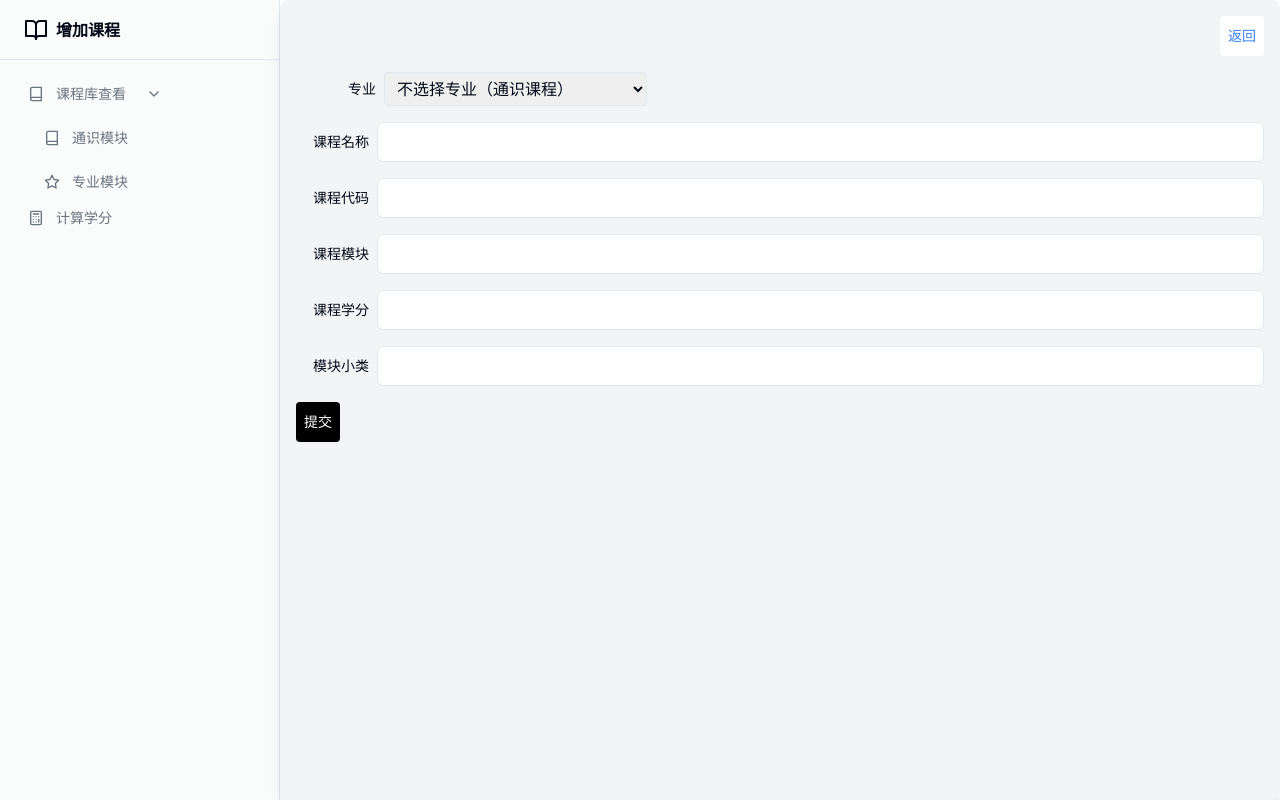
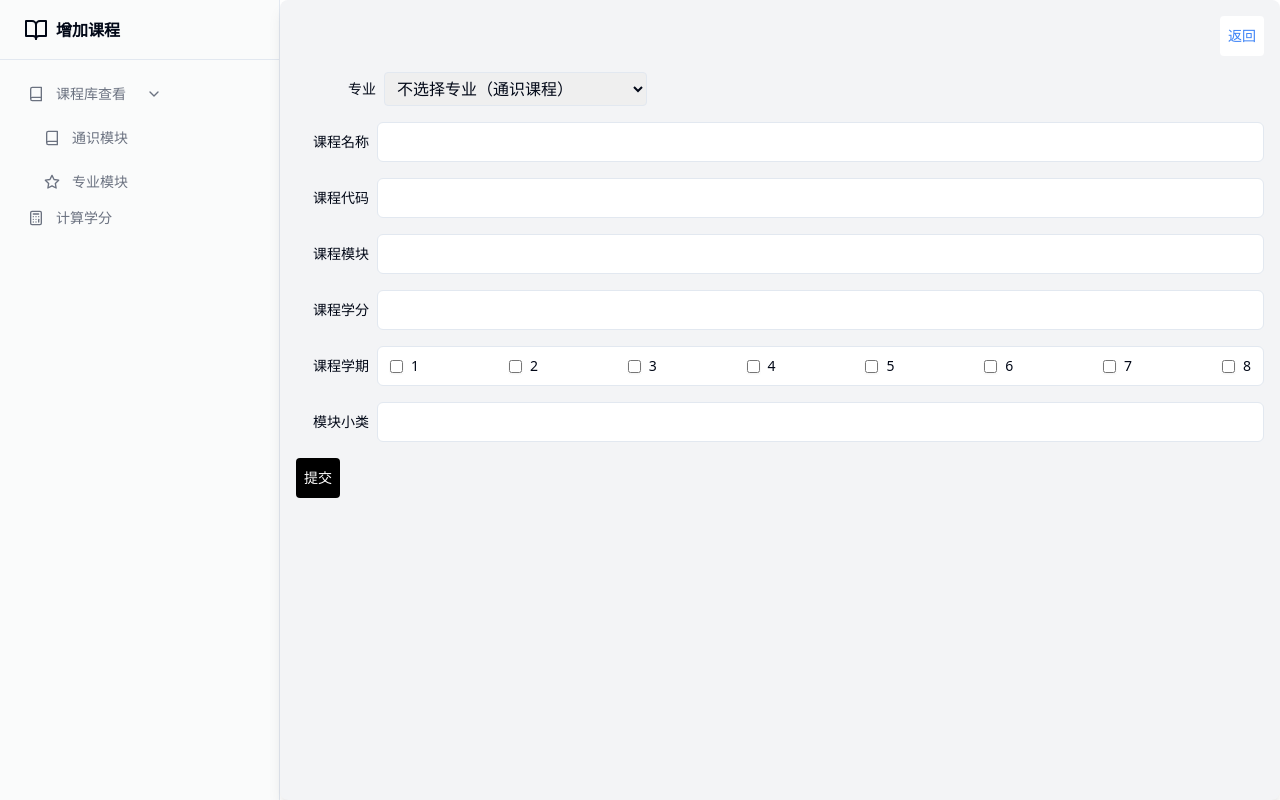
Before and after one commit to JerryLiu369/course-management, a Flask app: page /add in a window 1280 px wide. Run offline with Flask 3, Linux system fonts and the light colour scheme; the visitor is signed in with stand-in values (Sample User, id 1); style sheets or scripts are compiled from the project's sources; parts of the project's set-up code (start-up, migrations or seed data) failed here and were passed over; some libraries are stand-ins or nearby versions.

Commit message:
add semesters post

```diff
--- a/api/templates/add.html
+++ b/api/templates/add.html
@@ -124,6 +124,19 @@
                         id="info4" placeholder=""/></div>
                 <div class="flex items-center space-x-2"><label
                         class="text-sm font-medium leading-none peer-disabled:cursor-not-allowed peer-disabled:opacity-70 w-20 text-right"
+                        for="semesters">课程学期</label>
+                    <div class="flex justify-between h-10 w-full border border-input bg-background px-3 py-2 text-sm ring-offset-background file:border-0 file:bg-transparent file:text-sm file:font-medium placeholder:text-muted-foreground focus-visible:outline-none focus-visible:ring-2 focus-visible:ring-ring focus-visible:ring-offset-2 disabled:cursor-not-allowed disabled:opacity-50 rounded-md"
+                         id="semesters">
+                        {% for number in range(1, 9) %}
+                        <label class="flex items-center space-x-2">
+                            <input type="checkbox" value="{{number}}" class="number-checkbox rounded border-gray-300 text-indigo-600 shadow-sm focus:border-indigo-300 focus:ring focus:ring-indigo-200 focus:ring-opacity-50">
+                            <span class="text-sm">{{number}}</span>
+                        </label>
+                        {% endfor %}
+                    </div>
+                </div>
+                <div class="flex items-center space-x-2"><label
+                        class="text-sm font-medium leading-none peer-disabled:cursor-not-allowed peer-disabled:opacity-70 w-20 text-right"
                         for="info5">模块小类</label><input
                         class="flex h-10 w-full border border-input bg-background px-3 py-2 text-sm ring-offset-background file:border-0 file:bg-transparent file:text-sm file:font-medium placeholder:text-muted-foreground focus-visible:outline-none focus-visible:ring-2 focus-visible:ring-ring focus-visible:ring-offset-2 disabled:cursor-not-allowed disabled:opacity-50 rounded-md"
                         id="info5" placeholder=""/></div>
@@ -143,6 +156,9 @@
         var info3 = document.getElementById("info3");
         var info4 = document.getElementById("info4");
         var info5 = document.getElementById("info5");
+        const checkboxes = document.querySelectorAll('#semesters .number-checkbox');
+        let semesters = Array.from(checkboxes).filter(c => c.checked).map(c => parseInt(c.value));
+
 
         fetch('/insert_data', {
             method: 'POST',
@@ -155,7 +171,8 @@
                 Cid:info2.value,
                 MCcategory:info3.value,
                 Ccredit:info4.value,
-                MCmodules:info5.value
+                MCmodules:info5.value,
+                semesters:semesters
             })
         }).then(data => {
             console.log(data);
```
Also changed, not shown: 1 other file.
